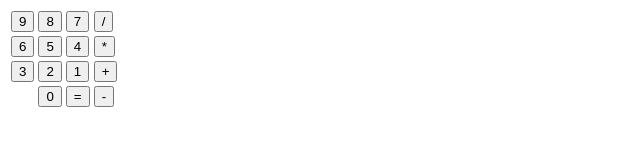
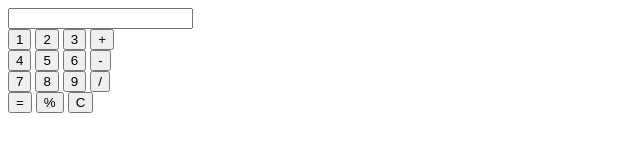
Before and after one commit to sagarmunjal/calculator, a plain HTML site: page index.html in a window 1280 px wide. Shown: the whole page, without its empty margins (0-640 px from the left). Drawn offline with Linux system fonts and the light colour scheme.

Commit message:
calculator simplified

```diff
--- a/index.html
+++ b/index.html
@@ -4,33 +4,30 @@
         <script type="text/javascript" src="script.js"></script>
     </head>
      <body>
-     	 <table>
-     	 	 <tr>
-     	 	 	<td><button onclick="getVal()">9</button></td>
-     	 	 	<td><button onclick="">8</button></td>
-     	 	 	<td><button onclick="">7</button></td>
-     	 	 	<td><button onclick="">/</button></td>
 
-     	 	 </tr>
-     	 	 <tr>
-     	 	 	<td><button onclick="">6</button></td>
-     	 	 	<td><button onclick="">5</button></td>
-     	 	 	<td><button onclick="">4</button></td>
-     	 	 	<td><button onclick="">*</button></td>
-     	 	 </tr>
-     	 	 <tr>
-     	 	 	<td><button onclick="">3</button></td>
-     	 	 	<td><button onclick="">2</button></td>
-     	 	 	<td><button onclick="">1</button></td>
-     	 	 	<td><button onclick="">+</button></td>
 
-     	 	 </tr>
-     	 	 <tr>
-     	 	 	<td onclick=""></td>
-                <td><button onclick="">0</button></td>
-                <td><button onclick="">=</button></td>
-                <td><button onclick="">-</button></td>
-     	 	 </tr>
-     	 </table>
+<form name='calc'>
+<input name='result'></br>
+<input type='button' value='1' onclick="run1()">
+<input type='button' value='2' onclick="run2()">
+<input type='button' value='3' onclick="run3()">
+<input type='button' value='+' onclick="plus()">
+</br>
+<input type='button' value='4' onclick="run4()">
+<input type='button' value='5' onclick="run5()">
+<input type='button' value='6' onclick="run6()">
+<input type='button' value='-' onclick="diff()">
+</br>
+<input type='button' value='7' onclick="run7()">
+<input type='button' value='8' onclick="run8()">
+<input type='button' value='9' onclick="run9()">
+<input type='button' value='/' onclick="divide()">
+</br>
+<input type='button' value='=' onclick="equalsto()">
+<input type='button' value='%' onclick="remainder()">
+
+<input type='button' value='C' onclick="clear()">
+
+</form>
      </body>
 </html>
--- a/script.js
+++ b/script.js
@@ -1,20 +1,46 @@
-function sum(a,b){
-alert(a+b);
+function run1(){
+document.calc.result.value += "1";
 }
-
-function diff(a,b){
-return a-b;
+function run2(){
+document.calc.result.value += "2";
 }
-
-function product(a,b){
-return a*b;
+function run3(){
+document.calc.result.value += "3";
 }
-
-function divide(a,b){
-return a/b;
+function plus(){
+document.calc.result.value += "+";
 }
-
-function getVal()
-{
-   alert("sss");
+function run4(){
+document.calc.result.value += "4";
 }
+function run5(){
+document.calc.result.value += "5";
+}
+function run6(){
+document.calc.result.value += "6";
+}
+function diff(){
+document.calc.result.value += "-";
+}
+function run7(){
+document.calc.result.value += "7";
+}
+function run8(){
+document.calc.result.value += "8";
+}
+function run9(){
+document.calc.result.value += "9";
+}
+function divide(){
+document.calc.result.value += "/";
+}
+function remainder(){
+document.calc.result.value += "%";
+}
+function clear(){
+  document.calc.result.value = null;
+}
+function equalsto(){
+var evalo = eval(document.calc.result.value)
+document.calc.result.value = evalo
+}
```
